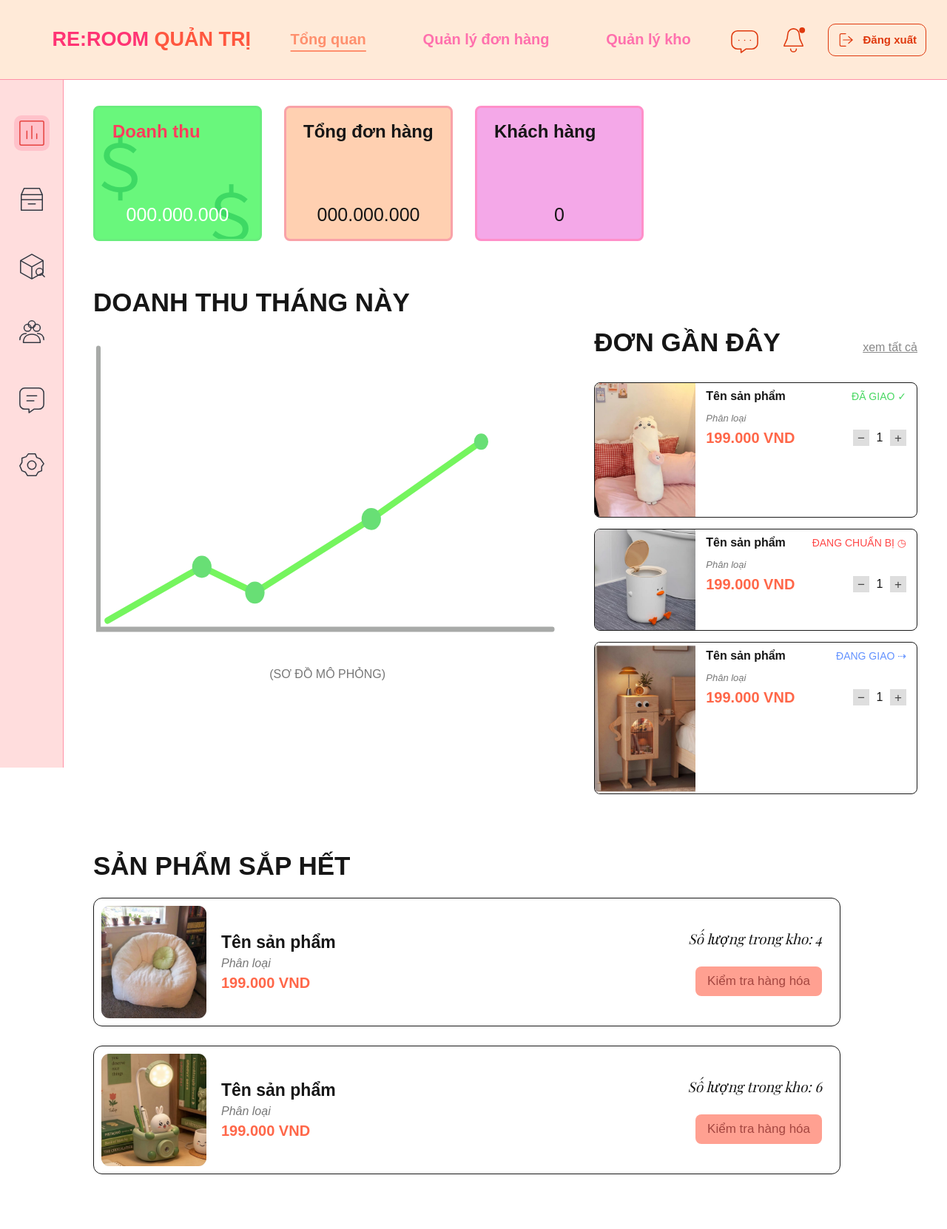
After one commit to YenLinh-artist/Reroomy_Project, a Django app: page /quan-tri/ in a window 1280 px wide. The commit adds this page. Shown: the whole page at 74% size. Run offline with Django 5.2, Linux system fonts and the light colour scheme; a user stored in the database is signed in; data comes from the database, SQL or seed files in the repository; both versions use the stored data as it was after the commit; some web fonts are replaced.

Commit message:
tạo giao diện admin và luồng hoạt động với trang đăng nhập

```diff
--- /dev/null
+++ b/requirements.txt
@@ -0,0 +1,2 @@
+Django==5.2.17
+django-allauth[socialaccount]==65.19.0
--- a/reroomy_core/urls.py
+++ b/reroomy_core/urls.py
@@ -15,11 +15,13 @@ Including another URLconf
     2. Add a URL to urlpatterns:  path('blog/', include('blog.urls'))
 """
 from django.contrib import admin
-from django.urls import path
+from django.urls import include, path
 from store import views
 
 urlpatterns = [
+    path('accounts/', include('allauth.urls')),
     path('admin/', admin.site.urls),
+    path('quan-tri/', views.trang_admin, name='trang_admin'),
     path('', views.trang_chu, name='trang_chu'),
     path('goi-y-combo/', views.goi_y_combo, name='goi_y_combo'),
     path('goi-y-san-pham/', views.goi_y_san_pham, name='goi_y_san_pham'),
@@ -32,4 +34,5 @@ urlpatterns = [
     path('san-pham/mau/', views.san_pham_mau, name='san_pham_mau'),
     path('dang-ky/', views.dang_ky, name='dang_ky'),
     path('dang-nhap/', views.dang_nhap, name='dang_nhap'),
+    path('dang-xuat/', views.dang_xuat, name='dang_xuat'),
 ]
--- /dev/null
+++ b/store/templates/admin_dashboard.html
@@ -0,0 +1,96 @@
+{% load static %}
+<!doctype html>
+<html lang="vi">
+<head>
+    <meta charset="utf-8">
+    <meta name="viewport" content="width=device-width, initial-scale=1">
+    <meta name="theme-color" content="#ffead8">
+    <title>RE:ROOM | Trang quản trị</title>
+    <link rel="stylesheet" href="{% static 'store/css/typography.css' %}">
+    <link rel="stylesheet" href="{% static 'store/css/admin_dashboard.css' %}">
+</head>
+<body>
+    <header class="admin-topbar">
+        <a class="admin-brand" href="{% url 'trang_admin' %}">RE:ROOM <span>QUẢN TRỊ</span></a>
+        <nav class="admin-nav" aria-label="Điều hướng quản trị">
+            <a class="active" href="#overview">Tổng quan</a>
+            <a href="#orders">Quản lý đơn hàng</a>
+            <a href="#inventory">Quản lý kho</a>
+        </nav>
+        <div class="admin-tools">
+            <a class="admin-tool" href="#orders" aria-label="Tin nhắn">
+                <svg viewBox="0 0 40 40"><path d="M10 8h20a8 8 0 0 1 8 8v9a8 8 0 0 1-8 8h-8l-7 5v-5h-5a8 8 0 0 1-8-8v-9a8 8 0 0 1 8-8Z"/><path d="M12 21h.1M20 21h.1M28 21h.1"/></svg>
+            </a>
+            <a class="admin-tool" href="#orders" aria-label="Thông báo">
+                <svg viewBox="0 0 40 40"><path d="M20 5a8 8 0 0 0-8 8c0 10-5 12-5 16h26c0-4-5-6-5-16a8 8 0 0 0-8-8Z"/><path d="M16 33a4 4 0 0 0 8 0"/><circle cx="32" cy="7" r="4" fill="#df390e" stroke="none"/></svg>
+            </a>
+            <form class="admin-logout" method="post" action="{% url 'dang_xuat' %}">
+                {% csrf_token %}
+                <button class="admin-logout-button" type="submit" title="Đăng xuất">
+                    <svg viewBox="0 0 40 40" aria-hidden="true"><path d="M17 7H8a3 3 0 0 0-3 3v20a3 3 0 0 0 3 3h9M23 13l8 7-8 7M12 20h19"/></svg>
+                    <span>Đăng xuất</span>
+                </button>
+            </form>
+        </div>
+    </header>
+
+    <div class="admin-shell" id="overview">
+        <aside class="admin-sidebar" aria-label="Lối tắt quản trị">
+            <a class="side-link active" href="#overview" aria-label="Tổng quan"><svg viewBox="0 0 40 40"><rect x="3" y="3" width="34" height="34" rx="2"/><path d="M13 28V17m7 11V10m7 18v-7"/></svg></a>
+            <a class="side-link" href="#orders" aria-label="Đơn hàng"><svg viewBox="0 0 40 40"><path d="M5 13h30v22H5zM5 13l4-9h22l4 9M5 20h30"/><path d="M15 26h10"/></svg></a>
+            <a class="side-link" href="#inventory" aria-label="Kho hàng"><svg viewBox="0 0 40 40"><path d="m20 3 16 9-16 9-16-9 16-9Zm-16 9v17l16 9 16-9V12M20 21v17"/><circle cx="31" cy="28" r="5"/><path d="m35 32 3 3"/></svg></a>
+            <a class="side-link" href="#customers" aria-label="Khách hàng"><svg viewBox="0 0 40 40"><circle cx="14" cy="13" r="5"/><circle cx="27" cy="13" r="5"/><circle cx="20" cy="8" r="5"/><path d="M3 30c0-6 4-9 9-9m25 9c0-6-4-9-9-9M8 34c0-8 5-12 12-12s12 4 12 12H8Z"/></svg></a>
+            <a class="side-link" href="#orders" aria-label="Phản hồi"><svg viewBox="0 0 40 40"><path d="M10 4h20a7 7 0 0 1 7 7v16a7 7 0 0 1-7 7h-7l-7 5v-5h-6a7 7 0 0 1-7-7V11a7 7 0 0 1 7-7Z"/><path d="M13 15h14M13 22h10"/></svg></a>
+            <a class="side-link" href="{% url 'admin:index' %}" aria-label="Cài đặt trang quản trị"><svg viewBox="0 0 40 40"><path d="m15 3 10 0 2 5 5 2 5 7-3 4v6l-5 2-3 5H14l-3-5-5-2-3-7 3-5V9l6-2z"/><circle cx="20" cy="19" r="6"/></svg></a>
+        </aside>
+
+        <main class="admin-main">
+            <section class="stat-grid" aria-label="Số liệu tổng quan">
+                <article class="stat-card revenue"><h2>Doanh thu</h2><p>000.000.000</p></article>
+                <article class="stat-card"><h2>Tổng đơn hàng</h2><p>000.000.000</p></article>
+                <a class="stat-card customers" id="customers" href="{% url 'admin:auth_user_changelist' %}"><h2>Khách hàng</h2><p>{{ customer_count }}</p></a>
+            </section>
+
+            <div class="dashboard-grid">
+                <section class="revenue-section" aria-labelledby="revenue-title">
+                    <h1 class="section-heading" id="revenue-title">Doanh thu tháng này</h1>
+                    <div class="chart-wrap" role="img" aria-label="Biểu đồ doanh thu mô phỏng tăng dần trong tháng">
+                        <svg class="chart" viewBox="0 0 720 420" preserveAspectRatio="none" aria-hidden="true">
+                            <path class="chart-axis" d="M8 18V400H710"/>
+                            <path class="chart-line" d="M22 388 168 315 250 350 430 250 600 145"/>
+                            <circle class="chart-point" cx="168" cy="315" r="15"/><circle class="chart-point" cx="250" cy="350" r="15"/><circle class="chart-point" cx="430" cy="250" r="15"/><circle class="chart-point" cx="600" cy="145" r="11"/>
+                        </svg>
+                    </div>
+                    <p class="chart-caption">(SƠ ĐỒ MÔ PHỎNG)</p>
+                </section>
+
+                <section class="orders-section" id="orders" aria-labelledby="orders-title">
+                    <div class="orders-heading"><h2 class="section-heading" id="orders-title">Đơn gần đây</h2><a href="{% url 'admin:index' %}">xem tất cả</a></div>
+                    <div class="order-list">
+                        <article class="order-card"><img src="{% static 'store/images/home/08.png' %}" alt="Chăn họa tiết xanh"><div class="order-info"><div class="order-line"><h3 class="order-name">Tên sản phẩm</h3><span class="order-status status-done">ĐÃ GIAO ✓</span></div><em>Phân loại</em><div class="order-bottom"><strong class="order-price">199.000 VND</strong><div class="quantity"><button type="button" aria-label="Giảm">−</button><span>1</span><button type="button" aria-label="Tăng">+</button></div></div></div></article>
+                        <article class="order-card"><img src="{% static 'store/images/home/07.png' %}" alt="Sản phẩm hình thú"><div class="order-info"><div class="order-line"><h3 class="order-name">Tên sản phẩm</h3><span class="order-status status-preparing">ĐANG CHUẨN BỊ ◷</span></div><em>Phân loại</em><div class="order-bottom"><strong class="order-price">199.000 VND</strong><div class="quantity"><button type="button" aria-label="Giảm">−</button><span>1</span><button type="button" aria-label="Tăng">+</button></div></div></div></article>
+                        <article class="order-card"><img src="{% static 'store/images/home/09.png' %}" alt="Tủ màu xanh"><div class="order-info"><div class="order-line"><h3 class="order-name">Tên sản phẩm</h3><span class="order-status status-shipping">ĐANG GIAO ⇢</span></div><em>Phân loại</em><div class="order-bottom"><strong class="order-price">199.000 VND</strong><div class="quantity"><button type="button" aria-label="Giảm">−</button><span>1</span><button type="button" aria-label="Tăng">+</button></div></div></div></article>
+                    </div>
+                </section>
+            </div>
+
+            <section class="stock-section" id="inventory" aria-labelledby="stock-title">
+                <h2 class="section-heading" id="stock-title">Sản phẩm sắp hết</h2>
+                <div class="stock-list">
+                    <article class="stock-card"><img class="stock-photo" src="{% static 'store/images/home/04.jpeg' %}" alt="Ghế màu kem"><div class="stock-info"><h3>Tên sản phẩm</h3><p>Phân loại</p><strong class="stock-price">199.000 VND</strong></div><div class="stock-action"><p class="stock-quantity">Số lượng trong kho: 4</p><button type="button" class="check-stock">Kiểm tra hàng hóa</button></div></article>
+                    <article class="stock-card"><img class="stock-photo" src="{% static 'store/images/home/05.png' %}" alt="Đèn trang trí"><div class="stock-info"><h3>Tên sản phẩm</h3><p>Phân loại</p><strong class="stock-price">199.000 VND</strong></div><div class="stock-action"><p class="stock-quantity">Số lượng trong kho: 6</p><button type="button" class="check-stock">Kiểm tra hàng hóa</button></div></article>
+                </div>
+            </section>
+        </main>
+    </div>
+    <div class="admin-toast" id="adminToast" role="status" aria-live="polite"></div>
+    <script>
+        const toast = document.getElementById('adminToast');
+        document.querySelectorAll('.check-stock').forEach(button => button.addEventListener('click', () => {
+            toast.textContent = 'Đã mở danh sách hàng hóa trong trang quản trị.';
+            toast.classList.add('show');
+            window.setTimeout(() => toast.classList.remove('show'), 1800);
+        }));
+    </script>
+</body>
+</html>
--- a/store/views.py
+++ b/store/views.py
@@ -1,10 +1,23 @@
 from django.shortcuts import get_object_or_404, render
+from django.contrib.auth import authenticate, get_user_model, login as auth_login, logout as auth_logout
+from django.contrib.auth.decorators import user_passes_test
+from django.shortcuts import redirect
+from django.urls import reverse
+from django.utils.http import url_has_allowed_host_and_scheme
 from .models import SanPham
+from django.conf import settings
+from django.views.decorators.cache import never_cache
+from django.views.decorators.http import require_POST
 from types import SimpleNamespace
 
 def trang_chu(request):
     danh_sach = SanPham.objects.all() # LÃ´i toÃ n bá»™ sáº£n pháº©m ra
     return render(request, 'index.html', {'san_pham_list': danh_sach})
+
+@user_passes_test(lambda user: user.is_active and user.is_staff, login_url='dang_nhap')
+def trang_admin(request):
+    customer_count = get_user_model().objects.filter(is_staff=False, is_active=True).count()
+    return render(request, 'admin_dashboard.html', {'customer_count': customer_count})
 
 def goi_y_combo(request):
     return render(request, 'room_combo.html')
@@ -50,6 +63,53 @@ def san_pham_mau(request):
 def dang_ky(request):
     return render(request, 'register.html')
 
+@require_POST
+def dang_xuat(request):
+    auth_logout(request)
+    return redirect('dang_nhap')
+
+@never_cache
 def dang_nhap(request):
-    return render(request, 'login.html')
+    if request.user.is_authenticated:
+        return redirect('trang_admin' if request.user.is_staff else 'trang_chu')
+
+    login_error = ''
+    if request.method == 'POST':
+        login_identifier = request.POST.get('username', '').strip()
+        username = login_identifier
+        if '@' in login_identifier:
+            matching_usernames = list(
+                get_user_model().objects.filter(email__iexact=login_identifier)
+                .values_list('username', flat=True)[:2]
+            )
+            if len(matching_usernames) == 1:
+                username = matching_usernames[0]
+            elif matching_usernames:
+                username = ''
+        password = request.POST.get('password', '')
+        user = authenticate(request, username=username, password=password)
+
+        if user is not None and user.is_active:
+            auth_login(request, user)
+            next_url = request.POST.get('next') or request.GET.get('next', '')
+            next_is_admin = next_url.split('?', 1)[0] in {
+                reverse('trang_admin'),
+                '/admin/',
+            }
+            if next_url and (user.is_staff or not next_is_admin) and url_has_allowed_host_and_scheme(
+                url=next_url,
+                allowed_hosts={request.get_host()},
+                require_https=request.is_secure(),
+            ):
+                return redirect(next_url)
+            return redirect('trang_admin' if user.is_staff else 'trang_chu')
+        login_error = 'Tên đăng nhập hoặc mật khẩu không chính xác.'
+
+    google_oauth_enabled = bool(
+        settings.GOOGLE_OAUTH_CLIENT_ID and settings.GOOGLE_OAUTH_CLIENT_SECRET
+    )
+    return render(request, 'login.html', {
+        'login_error': login_error,
+        'google_oauth_enabled': google_oauth_enabled,
+    })
 # Create your views here.
```
Also changed, not shown: reroomy_core/settings.py (+30 -0 lines), store/static/store/css/login.css (+21 -4 lines), store/templates/login.html (+15 -17 lines), db.sqlite3, store/static/store/css/admin_dashboard.css (added), 1 other file.
